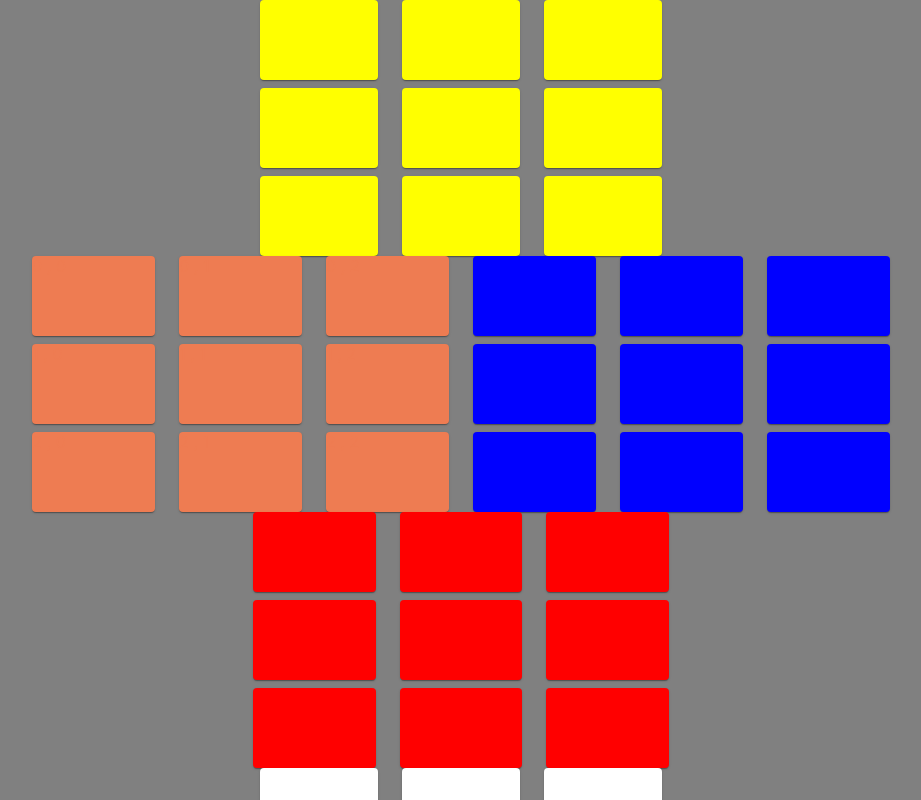
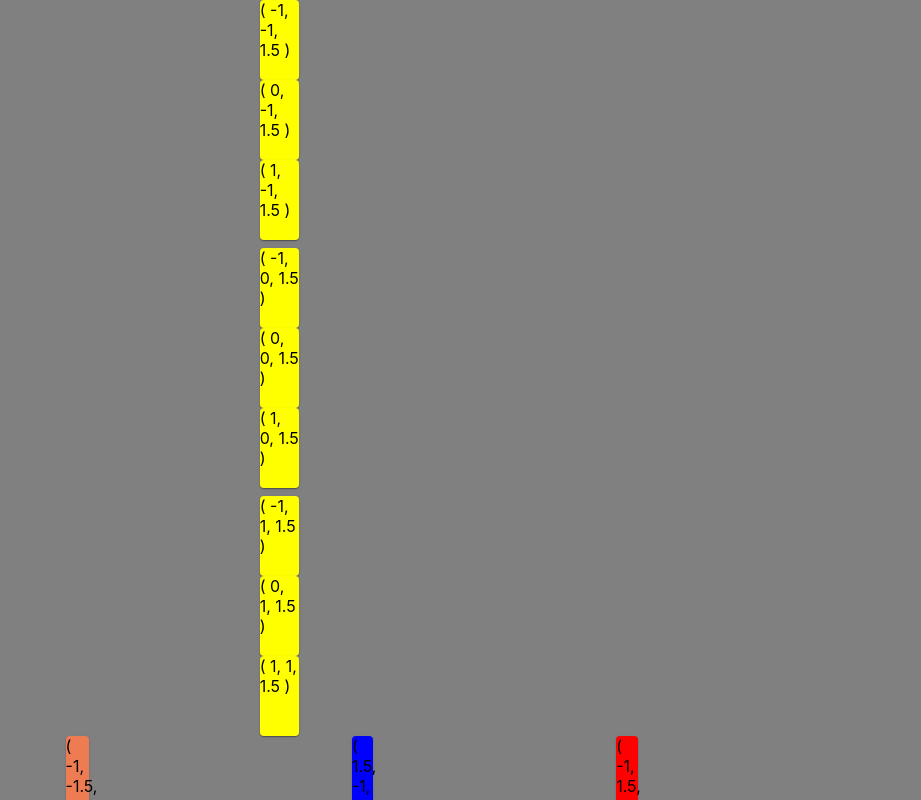
Before and after one commit to TheAlexSannikov/rubiks, a React (Create React App) app: page / in a window 1280 px wide. Shown: the top 800 px of the page, without its empty margins (167-1088 px from the left). Built offline with nearby package versions, Linux system fonts and the light colour scheme.

Commit message:
start of rework, formatting is broken

```diff
--- a/src/App.css
+++ b/src/App.css
@@ -32,37 +32,37 @@ body {
   color: #61dafb;
 }
 
-.cuberow {
+.cubepiece {
   color: white !important;
   max-width: 10vw;
   min-height: 10vh;
 }
 
-.cuberow.WHITE {
-  color: white !important;
+.cubepiece.WHITE {
+  color: black !important;
   background-color: white;
 }
-.cuberow.BLUE {
-  color: blue !important;
+.cubepiece.BLUE {
+  color: black !important;
   background-color: blue;
 }
-.cuberow.RED {
-  color: red !important;
+.cubepiece.RED {
+  color: black !important;
   background-color: red;
 }
-.cuberow.GREEN {
-  color: green !important;
+.cubepiece.GREEN {
+  color: black !important;
   background-color: green;
 }
-.cuberow.ORANGE {
-  color: rgb(238, 124, 82) !important;
+.cubepiece.ORANGE {
+  color: black !important;
   background-color: rgb(238, 124, 82);
 }
-.cuberow.YELLOW {
-  color: yellow !important;
+.cubepiece.YELLOW {
+  color: black !important;
   background-color: yellow;
 }
-.cuberow.BLACK {
+.cubepiece.BLACK {
   color: white !important;
   background-color: BLACK;
 }
--- a/src/Cube.js
+++ b/src/Cube.js
@@ -6,13 +6,52 @@ import CubeFace from "./CubeFace";
 
 const colors = ["WHITE", "BLUE", "RED", "GREEN", "ORANGE", "YELLOW"]; // dictates the starting position; and center pieces
 const faceNames = ["BOTTOM", "FRONT", "RIGHT", "BACK", "LEFT", "TOP"];
+const initialFaceColors = {
+	FRONT: "BLUE",
+	BACK: "GREEN",
+	RIGHT: "RED",
+	LEFT: "ORANGE",
+	BOTTOM: "WHITE",
+	TOP: "YELLOW",
+};
+const axes = { x: "X", y: "Y", z: "Z" };
+
+const rotationDirs = { cw: -90, ccw: +90 };
+
+const pieceFilter = {
+	posX: "POSX",
+	negX: "NEGX",
+	posY: "POSY",
+	negY: "NEGY",
+	posZ: "POSZ",
+	negZ: "NEGZ",
+};
+
+// each face is either +/-1 in one of three dimensions
+// const faceCoords = {
+// 	FRONT: (1, 0, 0),
+// 	BACK: (-1, 0, 0),
+// 	RIGHT: (0, 1, 0),
+// 	LEFT: (0, -1, 0),
+// 	TOP: (0, 0, 1),
+// 	BOTTOM: (0, 0, -1),
+// };
+// used during initalization. Not sure if row & col need +/- differentiation
+const faceCoords = {
+	FRONT: { frozen: "+X", row: "Y", col: "Z" },
+	BACK: { frozen: "-X", row: "Y", col: "Z" },
+	RIGHT: { frozen: "+Y", row: "X", col: "Z" },
+	LEFT: { frozen: "-Y", row: "X", col: "Z" },
+	TOP: { frozen: "+Z", row: "Y", col: "X" },
+	BOTTOM: { frozen: "-Z", row: "Y", col: "X" },
+};
 // const newCubeSaveState =
 
 class Cube extends React.Component {
 	constructor(props) {
 		super(props);
 		this.state = {
-			faces: {},
+			cube: {},
 		};
 		this.lookToRightFace = this.lookToRightFace.bind(this);
 		this.lookToLeftFace = this.lookToLeftFace.bind(this);
@@ -26,11 +65,16 @@ class Cube extends React.Component {
 		this.getBottomControls = this.getBottomControls.bind(this);
 	}
 
-	loadInitialState() {
+	componentDidMount() {
+		this.loadInitialState();
+	}
+
+	loadInitialState_OLD() {
 		let newFaces = {};
 
 		for (let i = 0; i < 6; i++) {
 			let face = []; // row col
+
 			const color = colors[i];
 			for (let row = 0; row < 3; row++) {
 				let col = [color, color, color];
@@ -40,71 +84,112 @@ class Cube extends React.Component {
 		}
 
 		this.setState({ faces: newFaces });
-		console.log(this.state.faces);
+		// console.log(this.state.cube);
 	}
 
-	/**
-	 * Save state: 6 arrays
-	 * saveState {
-	 * 	front: {row0: {WHITE,WHITE,WHITE}
-	 * 		    row1: {WHITE,WHITE,WHITE}
-	 * 			row2: {WHITE,WHITE,WHITE}
-	 * 		   } ...
-	 * }
-	 */
-	// loadSaveState(saveState) {
-	// 	...
-	// }
+	// helper to loadInitialState. frozenCoord is set to +/- 1.5, other coordinates depend on row/col
+	createPiece(faceName, row, col, color) {
+		const frozenCoord = faceCoords[faceName].frozen;
+		const rowCoord = faceCoords[faceName].row;
+		const colCoord = faceCoords[faceName].col;
+		let coordinates = {};
+		switch (frozenCoord) {
+			case "+X":
+				coordinates = { x: 1.5, y: row, z: col };
+				break;
+			case "-X":
+				coordinates = { x: -1.5, y: row, z: col };
+				break;
+			case "+Y":
+				coordinates = { x: row, y: 1.5, z: col };
+				break;
+			case "-Y":
+				coordinates = { x: row, y: -1.5, z: col };
+				break;
+			case "+Z":
+				coordinates = { x: col, y: row, z: 1.5 };
+				break;
+			case "-Z":
+				coordinates = { x: col, y: row, z: -1.5 };
+				break;
 
-	rotateFace(face, dir) {
-		//lookToRight: top -> cw; bottom -> ccw
-		if (dir !== "ccw" && dir !== "cw") {
-			console.error("dir can only be ccw or cw");
-			return;
+			default:
+				throw new Error("frozenCoord does not have a valid case!");
 		}
-		//lazy
-		let newFace = [];
-		let top = [];
-		let meat = [];
-		let bottom = [];
-		if (dir === "cw") {
-			top.push(face[2][0]);
-			top.push(face[1][0]);
-			top.push(face[0][0]);
-			meat.push(face[2][1]);
-			meat.push(face[1][1]);
-			meat.push(face[0][1]);
-			bottom.push(face[2][2]);
-			bottom.push(face[1][2]);
-			bottom.push(face[0][2]);
-
-			newFace.push(top);
-			newFace.push(meat);
-			newFace.push(bottom);
-		} else {
-			top.push(face[0][2]);
-			top.push(face[1][2]);
-			top.push(face[2][2]);
-			meat.push(face[0][1]);
-			meat.push(face[1][1]);
-			meat.push(face[2][1]);
-			bottom.push(face[0][0]);
-			bottom.push(face[1][0]);
-			bottom.push(face[2][0]);
-
-			newFace.push(top);
-			newFace.push(meat);
-			newFace.push(bottom);
-		}
-		return newFace;
+		return { color: color, coordinates: coordinates };
 	}
 
-	componentDidMount() {
-		this.loadInitialState();
+	async loadInitialState() {
+		let newCube = {};
+		for (const faceName of faceNames) {
+			let newFace = {};
+			newFace.faceName = faceName;
+
+			const color = initialFaceColors[faceName];
+			if (faceCoords[faceName] == undefined)
+				throw new Error("faceName is undefined");
+
+			// write data to each face
+			for (let row = -1; row < 2; row++) {
+				newFace[row] = {};
+				for (let col = -1; col < 2; col++) {
+					const newPiece = this.createPiece(
+						faceName,
+						row,
+						col,
+						color
+					);
+					newFace[row][col] = newPiece;
+				}
+			}
+			newCube[faceName] = newFace;
+		}
+
+		await this.setState({ cube: newCube });
+		// console.log("this.state.cube:");
+		// console.log(this.state.cube);
 	}
 
+	// use rotation matrix
+	/**
+	 * modifies cube according to a rotation. effects 5 sides.
+	 * face is the face where rotation happens
+	 * dir is either ccw or cw
+	 */
+	rotateFace(faceOfRotation, dir) {
+		// assume face == front for now. TODO: make versatile
+		// front: positive x
+		// add to sequence
+		// perform rotation on all points with positive x
+		// find all positive x
+		// rotate
+
+		switch (faceOfRotation) {
+			case "FRONT":
+				this.rotateHelper(pieceFilter.posX, axes.X, dir);
+				break;
+			case "BACK":
+				this.rotateHelper(pieceFilter.negX, axes.X, dir); // mirror this?
+				break;
+
+			default:
+				throw new Error("rotate called with an invalid face");
+		}
+	}
+
+	//performs actual rotation, updating this.state.cube
+	rotateHelper(filter, axis, degrees) {
+		// filter out pieces that match the filter. Look through each face.
+		for (const face in this.state.cube) {
+			console.log(face);
+		}
+	}
+
+	// rotates all faces matching the filter along the specified axis by specified degrees
+	rotateHelper(filter, axisOfRotation, degrees) {}
+
 	lookToRightFace() {
-		const faces = this.state.faces;
+		const faces = this.state.cube;
 		let newFaces = {};
 		newFaces["FRONT"] = faces["RIGHT"];
 		newFaces["RIGHT"] = faces["BACK"];
@@ -114,11 +199,11 @@ class Cube extends React.Component {
 		newFaces["TOP"] = this.rotateFace(faces["TOP"], "cw");
 		newFaces["BOTTOM"] = this.rotateFace(faces["BOTTOM"], "ccw");
 		this.setState({ faces: newFaces });
-		// console.log(this.state.faces);
+		// console.log(this.state.cube);
 	}
 
 	lookToLeftFace() {
-		const faces = this.state.faces;
+		const faces = this.state.cube;
 		let newFaces = {};
 		newFaces["FRONT"] = faces["LEFT"];
 		newFaces["LEFT"] = faces["BACK"];
@@ -127,11 +212,11 @@ class Cube extends React.Component {
 		newFaces["TOP"] = this.rotateFace(faces["TOP"], "ccw");
 		newFaces["BOTTOM"] = this.rotateFace(faces["BOTTOM"], "cw");
 		this.setState({ faces: newFaces });
-		// console.log(this.state.faces);
+		// console.log(this.state.cube);
 	}
 
 	lookToTopFace() {
-		const faces = this.state.faces;
+		const faces = this.state.cube;
 		let newFaces = {};
 		newFaces["FRONT"] = faces["TOP"];
 		newFaces["TOP"] = this.rotateFace(
@@ -147,11 +232,11 @@ class Cube extends React.Component {
 		newFaces["LEFT"] = this.rotateFace(faces["LEFT"], "cw");
 		newFaces["RIGHT"] = this.rotateFace(faces["RIGHT"], "ccw");
 		this.setState({ faces: newFaces });
-		// console.log(this.state.faces);
+		// console.log(this.state.cube);
 	}
 
 	lookToBottomFace() {
-		const faces = this.state.faces;
+		const faces = this.state.cube;
 		let newFaces = {};
 		newFaces["FRONT"] = faces["BOTTOM"];
 		newFaces["BOTTOM"] = this.rotateFace(
@@ -166,13 +251,13 @@ class Cube extends React.Component {
 		newFaces["LEFT"] = this.rotateFace(faces["LEFT"], "ccw");
 		newFaces["RIGHT"] = this.rotateFace(faces["RIGHT"], "cw");
 		this.setState({ faces: newFaces });
-		// console.log(this.state.faces);
+		// console.log(this.state.cube);
 	}
 
 	rotateFrontCW(cube, directlyUpdateCube) {
 		if (cube === undefined || cube["FRONT"] === undefined) {
-			if (this.state.faces !== undefined) {
-				cube = this.state.faces;
+			if (this.state.cube !== undefined) {
+				cube = this.state.cube;
 			} else {
 				return;
 			}
@@ -226,7 +311,7 @@ class Cube extends React.Component {
 		let newCube = this.rotateFront180Deg(cube);
 		newCube = this.rotateFrontCW(newCube);
 		if (directlyUpdateCube) {
-			console.log(newCube)
+			console.log(newCube);
 			this.setState({ faces: newCube });
 		} else {
 			return newCube;
@@ -234,8 +319,8 @@ class Cube extends React.Component {
 	}
 
 	makeTopBlack() {
-		let newFaces = JSON.parse(JSON.stringify(this.state.faces));
-		let face = this.state.faces["FRONT"];
+		let newFaces = JSON.parse(JSON.stringify(this.state.cube));
+		let face = this.state.cube["FRONT"];
 		if (
 			face === undefined ||
 			face[0] === undefined ||
@@ -311,7 +396,7 @@ class Cube extends React.Component {
 							onChange={() => {
 								this.setState({
 									faces: this.rotateFront180Deg(
-										this.state.faces
+										this.state.cube
 									),
 								});
 							}}
@@ -345,13 +430,28 @@ class Cube extends React.Component {
 	}
 
 	render() {
+		let renderableFaces = {};
+		for (const faceName of faceNames) {
+			const renderableFace = (
+				<CubeFace
+					face={this.state.cube[faceName]}
+					// lookToFace={this.lookToTopFace} // TODO: lookToFace={this.lookToFace(top)};
+					// rotateFace={...} // TODO
+				/>
+			);
+			renderableFaces[faceName] = renderableFace;
+		}
+		// console.log("renderableFaces:");
+		// console.log(renderableFaces);
+
 		return (
 			<>
 				<Grid
 					spacing={0}
 					container
-					direction="column"
+					direction="row"
 					justify={"center"}
+					className = "cube"
 				>
 					<Grid
 						spacing={0}
@@ -360,40 +460,7 @@ class Cube extends React.Component {
 						justify={"center"}
 					>
 						<Grid item xs={4}>
-							<CubeFace
-								faceArr={this.state.faces["TOP"]}
-								facePosition={"TOP"}
-								lookToFace={this.lookToTopFace}
-							/>
-						</Grid>
-					</Grid>
-					<Grid
-						spacing={0}
-						container
-						direction="row"F
-						justify={"center"}
-					>
-						<Grid item>
-							<CubeFace
-								faceArr={this.state.faces["LEFT"]}
-								facePosition={"LEFT"}
-								lookToFace={this.lookToLeftFace}
-							/>
-						</Grid>
-						<Grid item>
-							<CubeFace
-								faceArr={this.state.faces["FRONT"]}
-								facePosition={"FRONT"}
-								rotateCW={this.rotateFrontCW}
-								rotateCCW={this.rotateFrontCCW}
-							/>
-						</Grid>
-						<Grid item>
-							<CubeFace
-								faceArr={this.state.faces["RIGHT"]}
-								facePosition={"RIGHT"}
-								lookToFace={this.lookToRightFace}
-							/>
+							{renderableFaces["TOP"]}
 						</Grid>
 					</Grid>
 					<Grid
@@ -402,12 +469,18 @@ class Cube extends React.Component {
 						direction="row"
 						justify={"center"}
 					>
+						<Grid item>{renderableFaces["LEFT"]}</Grid>
+						<Grid item>{renderableFaces["FRONT"]}</Grid>
+						<Grid item>{renderableFaces["RIGHT"]}</Grid>
+					</Grid>
+					<Grid
+						spacing={0}
+						container
+						direction="row"
+						justify={"center"}
+					>
 						<Grid item xs={4}>
-							<CubeFace
-								faceArr={this.state.faces["BOTTOM"]}
-								facePosition={"BOTTOM"}
-								lookToFace={this.lookToBottomFace}
-							/>
+							{renderableFaces["BOTTOM"]}
 						</Grid>
 					</Grid>
 					<Grid
--- a/src/CubeFace.js
+++ b/src/CubeFace.js
@@ -1,64 +1,38 @@
-import React from 'react';
-import { Grid } from '@material-ui/core';
-import CubeRow from './CubeRow';
+import React from "react";
+import { Grid } from "@material-ui/core";
+import CubeRow from "./CubeRow";
 
 class CubeFace extends React.Component {
 	constructor(props) {
-          super(props)
-          this.handleCenterPieceClick = this.handleCenterPieceClick.bind(this);
+		super(props);
+		this.handleCenterPieceClick = this.handleCenterPieceClick.bind(this); // rename / make more general?
 	}
 
 	//clicking center piece will rotate front piece
-     handleCenterPieceClick(e) {
-          console.log("click detected");
-          (e.type === 'click') ? this.props.rotateCCW(undefined, true) : this.props.rotateCW(undefined, true);
-     }
+	handleCenterPieceClick(e) {}
 
 	getFace() {
-          if (this.props.faceArr === undefined || this.props.faceArr[2] === undefined || this.props.faceArr[2][2] === undefined)
+		if (this.props.face === undefined) return;
 		return (
-                    <></>
-               )
-          let top = this.props.faceArr[0];
-          let meat = this.props.faceArr[1];
-          let bottom = this.props.faceArr[2];
-
-          return (this.props.facePosition === "FRONT" ?
-               //front face
-               <Grid container spacing={1} >
-                    <Grid className={'top'} container item xs={12} spacing={3}>
-                         <CubeRow row={top} front rowNumber={0} />
+			<Grid className={`cubeFace ${this.props.face}`} container spacing={1} direction="row">
+				<Grid className={"top"} container item xs={12} spacing={3}>
+					<CubeRow row={this.props.face[-1]} />
 				</Grid>
-                    <Grid className={'meat'} container item xs={12} spacing={3}>
-                         <CubeRow row={meat} front handleCenterClick={this.handleCenterPieceClick} rowNumber={1} />
+				<Grid className={"meat"} container item xs={12} spacing={3}>
+					<CubeRow
+						row={this.props.face[0]}
+						// handleCenterClick={this.handleCenterPieceClick} // TODO
+					/>
 				</Grid>
-                    <Grid className={'bottom'} container item xs={12} spacing={3}>
-                         <CubeRow row={bottom} front rowNumber={2} />
+				<Grid className={"bottom"} container item xs={12} spacing={3}>
+					<CubeRow row={this.props.face[1]} />
 				</Grid>
 			</Grid>
-               ://other faces
-               <Grid container spacing={1} onClick={this.props.lookToFace}>
-                    <Grid className={'top'} container item xs={12} spacing={3}>
-                         <CubeRow row={top} rowNumber={0} />
-                    </Grid>
-                    <Grid className={'meat'} container item xs={12} spacing={3}>
-                         <CubeRow row={meat} rowNumber={1} />
-                    </Grid>
-                    <Grid className={'bottom'} container item xs={12} spacing={3}>
-                         <CubeRow row={bottom} rowNumber={2} />
-                    </Grid>
-               </Grid>
-          )
+		);
 	}
 
 	render() {
-
-
-          return (
-               <>
-                    {this.getFace()}
-               </>
-          );
+		return <>{this.getFace()}</>;
 	}
 }
-export default CubeFace
+export default CubeFace;
--- a/src/CubeRow.js
+++ b/src/CubeRow.js
@@ -1,37 +1,37 @@
-import React from 'react';
+import React from "react";
 
-import { Grid, Paper } from '@material-ui/core';
+import { Grid, Paper } from "@material-ui/core";
 
 function CubeRow(props) {
-     if (props.row === undefined)
-          return
-     return (props.front ?
-          <>
-               <Grid item xs={4}>
-                    <Paper className={`cuberow left ${props.row[0]}`}> {props.rowNumber} , {0} </Paper>
-               </Grid>
-               <Grid item xs={4}>
-                    <Paper className={`cuberow center ${props.row[1]}`} onClick={(e) => props.handleCenterClick(e)} onContextMenu={(e) => {
-                         props.handleCenterClick(e); e.preventDefault();
-                    }}> {props.rowNumber} , {1} </Paper>
-               </Grid>
-               <Grid item xs={4}>
-                    <Paper className={`cuberow right ${props.row[2]}`}> {props.rowNumber} , {2} </Paper>
-               </Grid>
-          </>
-          :
-          <>
-               <Grid item xs={4}>
-                    <Paper className={`cuberow left ${props.row[0]}`} > {props.rowNumber} , {0} </Paper>
-               </Grid>
-               <Grid item xs={4}>
-                    <Paper className={`cuberow center ${props.row[1]}`}> {props.rowNumber} , {1} </Paper>
-               </Grid>
-               <Grid item xs={4}>
-                    <Paper className={`cuberow right ${props.row[2]}`}> {props.rowNumber} , {2} </Paper>
-               </Grid>
-          </>
-     );
+     console.log("CubeRow.js: props");
+     console.log(props);
+	if (props.row === undefined) return;
+
+	console.log("props.row");
+	console.log(props.row);
+
+	let piecesOfRow = [];
+	for (const colNum in props.row) {
+		piecesOfRow[colNum] = (
+			<Grid item xs={4}>
+				<Paper
+					className={`cubepiece ${props.row[colNum]["color"]}`}
+                         piece={props.row[colNum]}     // might be useful to have this information
+				>( {props.row[colNum].coordinates.x}, {props.row[colNum].coordinates.y}, {props.row[colNum].coordinates.z} )</Paper>
+			</Grid>
+		);
+	}
+
+	// construct row using piecesOfRow
+	let row = (
+		<Grid item xs={4}>
+			{piecesOfRow[-1]}
+			{piecesOfRow[0]}
+			{piecesOfRow[1]}
+		</Grid>
+	);
+
+	return <>{row}</>;
 }
 
 export default CubeRow;
```
Also changed, not shown: reference/links.txt (added), reference/spherical_coords.png (added), reference/wolfgram coordinates.png (added). Lines whose indentation alone changed are shown as unchanged.
